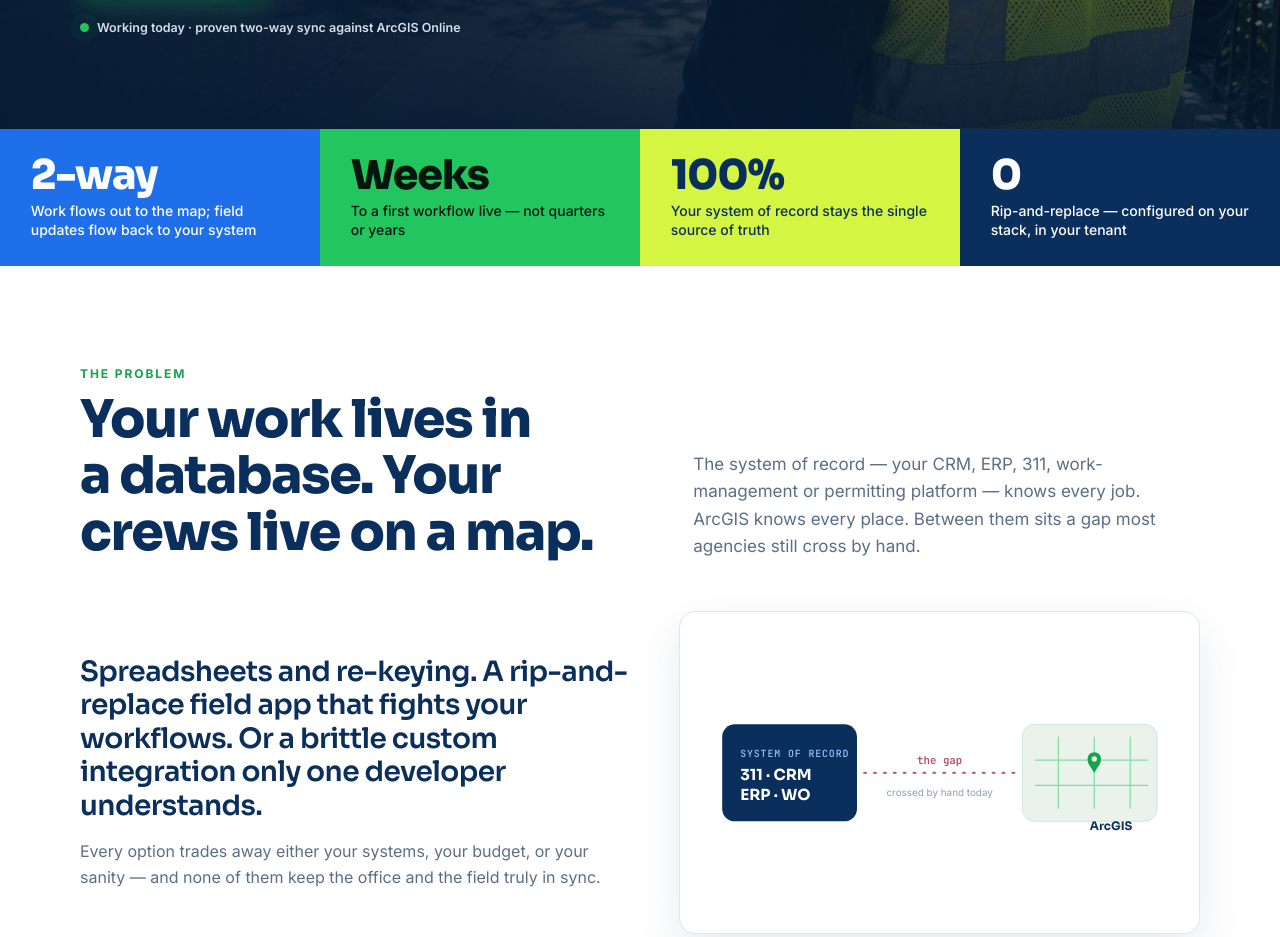
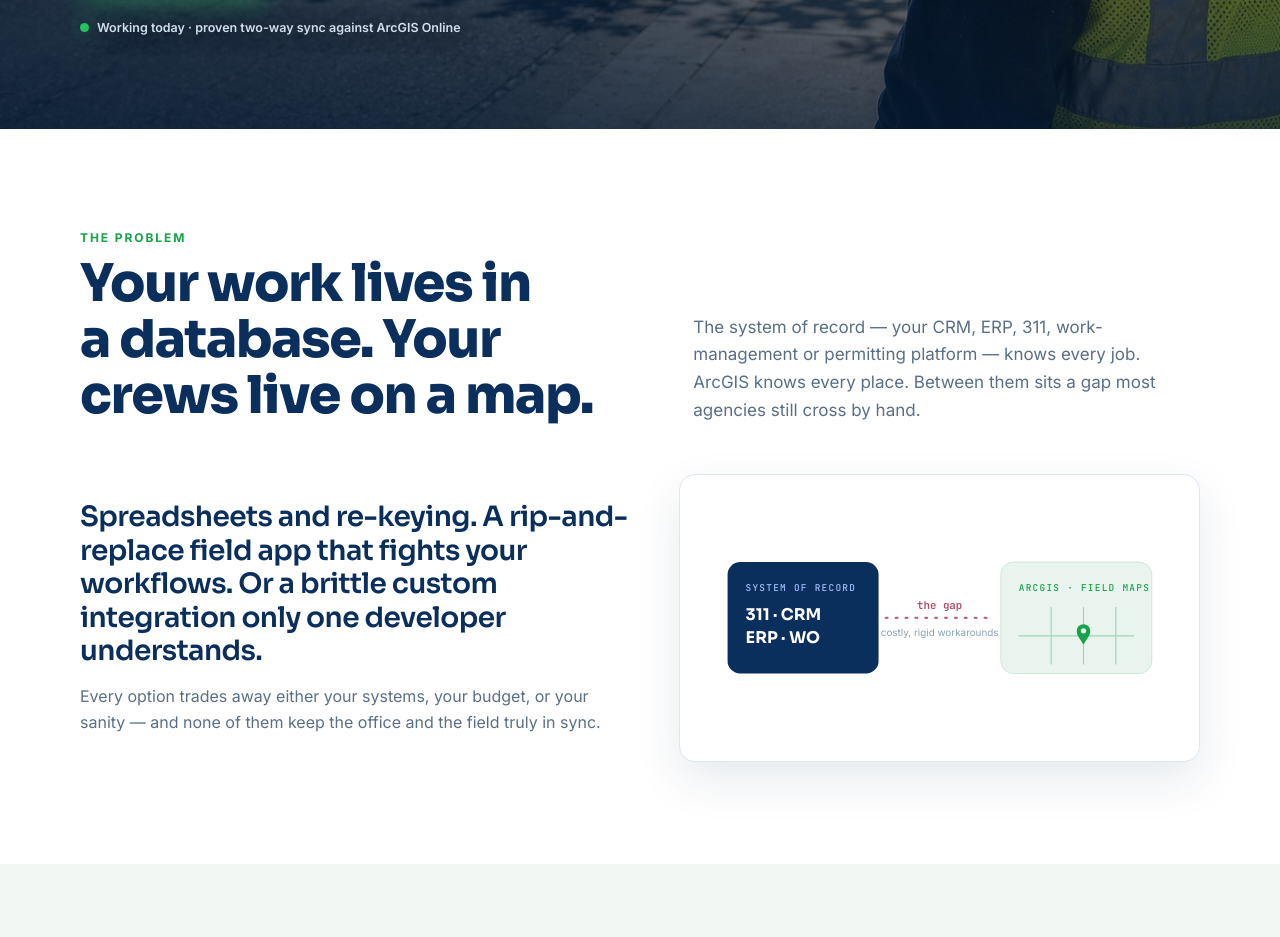
Before and after one commit to arayaek/orcserve-site, a plain HTML site: page docs/bright.html in a window 1280 px wide. Shown: the part 820-1757 px from the top of the page. Drawn offline with Linux system fonts and the light colour scheme.

Commit message:
Bright site: lighten hero scrim (show truck/crew), drop tag + stat band, fix gap diagram, rework contact form
Co-Authored-By: Claude Opus 4.8 <noreply@anthropic.com>

```diff
--- a/docs/bright.html
+++ b/docs/bright.html
@@ -75,13 +75,13 @@ header.site{position:sticky;top:0;z-index:40;background:color-mix(in srgb,var(--
 
 /* hero */
 .hero{position:relative;color:#fff;background:var(--navy-3);overflow:hidden;isolation:isolate}
-.hero-img{position:absolute;inset:0;width:100%;height:100%;object-fit:cover;object-position:center right;z-index:-2}
+.hero-img{position:absolute;inset:0;width:100%;height:100%;object-fit:cover;object-position:center;z-index:-2}
 .hero::before{content:"";position:absolute;inset:0;z-index:-1;background:
-  linear-gradient(90deg,rgba(6,27,51,.95) 0%,rgba(6,27,51,.82) 40%,rgba(6,27,51,.28) 74%,rgba(6,27,51,.05) 100%),
-  linear-gradient(0deg,rgba(6,27,51,.85) 0%,rgba(6,27,51,0) 40%)}
+  linear-gradient(90deg,rgba(6,27,51,.66) 0%,rgba(6,27,51,.46) 44%,rgba(6,27,51,.12) 70%,rgba(6,27,51,0) 88%),
+  linear-gradient(0deg,rgba(6,27,51,.74) 0%,rgba(6,27,51,.08) 46%,rgba(6,27,51,0) 72%)}
 .hero-in{min-height:min(82vh,720px);display:grid;grid-template-columns:minmax(0,1fr) auto;align-content:center;column-gap:24px;padding-block:clamp(56px,7vw,92px);position:relative}
 .hero-in>.hero-copy{grid-column:1;grid-row:1}
-.hero-copy{max-width:660px}
+.hero-copy{max-width:660px;text-shadow:0 2px 22px rgba(4,16,30,.55)}
 .hero .eyebrow{color:var(--green)}
 .hero h1{color:#fff;font-size:clamp(38px,5.6vw,72px);font-weight:800;letter-spacing:-.035em;margin-top:18px}
 .hero h1 em{font-style:normal;background:linear-gradient(100deg,#6FA6FF,var(--green) 55%,var(--lime));-webkit-background-clip:text;background-clip:text;color:transparent}
@@ -263,7 +263,6 @@ footer{background:var(--navy-3);color:#B9C8DA;padding-block:48px 28px;font-size:
 <section class="hero">
   <img class="hero-img" src="assets/hero-worker.jpg" alt="" aria-hidden="true">
   <div class="wrap hero-in">
-    <div class="tag">LIVE IN WEEKS.<br>NOT YEARS.</div>
     <div class="hero-copy">
       <div class="eyebrow">Enterprise systems &harr; ArcGIS Field Maps</div>
       <h1>Put every work order <em>on the map</em> — and every field update back in your system.</h1>
@@ -276,14 +275,6 @@ footer{background:var(--navy-3);color:#B9C8DA;padding-block:48px 28px;font-size:
     </div>
   </div>
 </section>
-
-<!-- STATS -->
-<div class="stats" aria-label="Key facts">
-  <div class="stat st1"><span class="n">2-way</span><span class="l">Work flows out to the map; field updates flow back to your system</span></div>
-  <div class="stat st2"><span class="n">Weeks</span><span class="l">To a first workflow live — not quarters or years</span></div>
-  <div class="stat st3"><span class="n">100%</span><span class="l">Your system of record stays the single source of truth</span></div>
-  <div class="stat st4"><span class="n">0</span><span class="l">Rip-and-replace — configured on your stack, in your tenant</span></div>
-</div>
 
 <!-- THE GAP -->
 <section class="sec" id="gap">
@@ -298,18 +289,21 @@ footer{background:var(--navy-3);color:#B9C8DA;padding-block:48px 28px;font-size:
         <p class="muted">Every option trades away either your systems, your budget, or your sanity — and none of them keep the office and the field truly in sync.</p>
       </div>
       <div class="diagram">
-        <svg viewBox="0 0 520 300" role="img" aria-label="A system of record and a map, with a gap between them">
-          <rect x="18" y="96" width="150" height="108" rx="14" fill="#0B2F5C"/>
-          <text x="38" y="132" fill="#9FC0FF" font-family="JetBrains Mono,monospace" font-size="11" letter-spacing="1">SYSTEM OF RECORD</text>
-          <text x="38" y="158" fill="#fff" font-family="Sora,sans-serif" font-weight="700" font-size="17">311 · CRM</text>
-          <text x="38" y="180" fill="#fff" font-family="Sora,sans-serif" font-weight="700" font-size="17">ERP · WO</text>
-          <rect x="352" y="96" width="150" height="108" rx="14" fill="#E9F3EC" stroke="#CBE6D5"/>
-          <g stroke="#22C55E" stroke-width="1.4" opacity=".5"><line x1="392" y1="110" x2="392" y2="190"/><line x1="432" y1="110" x2="432" y2="190"/><line x1="472" y1="110" x2="472" y2="190"/><line x1="366" y1="136" x2="492" y2="136"/><line x1="366" y1="164" x2="492" y2="164"/></g>
-          <g transform="translate(432,150)" fill="#16A34A"><path d="M0 0C-4 -7 -7.5 -10 -7.5 -15.5A7.5 7.5 0 1 1 7.5 -15.5C7.5 -10 4 -7 0 0Z"/><circle cx="0" cy="-15.5" r="3" fill="#E9F3EC"/></g>
-          <text x="427" y="214" fill="#0B2F5C" font-family="Sora,sans-serif" font-weight="700" font-size="13">ArcGIS</text>
-          <path d="M176 150 H 344" stroke="#C0637A" stroke-width="2.5" stroke-dasharray="2 9" stroke-linecap="round"/>
-          <text x="260" y="140" text-anchor="middle" fill="#B04B66" font-family="JetBrains Mono,monospace" font-size="12" font-weight="600">the gap</text>
-          <text x="260" y="176" text-anchor="middle" fill="#8aa0b5" font-family="Inter,sans-serif" font-size="11">crossed by hand today</text>
+        <svg viewBox="0 0 520 260" role="img" aria-label="A system of record on the left and ArcGIS Field Maps on the right, with a gap between them">
+          <!-- left: system of record -->
+          <rect x="24" y="68" width="168" height="124" rx="14" fill="#0B2F5C"/>
+          <text x="44" y="100" fill="#9FC0FF" font-family="JetBrains Mono,monospace" font-size="10.5" letter-spacing="1.4">SYSTEM OF RECORD</text>
+          <text x="44" y="132" fill="#fff" font-family="Sora,sans-serif" font-weight="700" font-size="18">311 · CRM</text>
+          <text x="44" y="158" fill="#fff" font-family="Sora,sans-serif" font-weight="700" font-size="18">ERP · WO</text>
+          <!-- right: ArcGIS / Field Maps (label inside, consistent with left) -->
+          <rect x="328" y="68" width="168" height="124" rx="14" fill="#EAF4EE" stroke="#CBE6D5"/>
+          <text x="348" y="100" fill="#16A34A" font-family="JetBrains Mono,monospace" font-size="10.5" letter-spacing="1.4">ARCGIS · FIELD MAPS</text>
+          <g stroke="#9DD6B4" stroke-width="1.3"><line x1="348" y1="150" x2="476" y2="150"/><line x1="384" y1="118" x2="384" y2="182"/><line x1="420" y1="118" x2="420" y2="182"/><line x1="456" y1="118" x2="456" y2="182"/></g>
+          <g transform="translate(420,160)" fill="#16A34A"><path d="M0 0C-4 -7 -7.5 -10 -7.5 -15.5A7.5 7.5 0 1 1 7.5 -15.5C7.5 -10 4 -7 0 0Z"/><circle cx="0" cy="-15.5" r="3" fill="#EAF4EE"/></g>
+          <!-- gap -->
+          <path d="M200 130 H 320" stroke="#C0637A" stroke-width="2.5" stroke-dasharray="2 9" stroke-linecap="round"/>
+          <text x="260" y="120" text-anchor="middle" fill="#B04B66" font-family="JetBrains Mono,monospace" font-size="12" font-weight="600">the gap</text>
+          <text x="260" y="150" text-anchor="middle" fill="#8aa0b5" font-family="Inter,sans-serif" font-size="11">costly, rigid workarounds</text>
         </svg>
       </div>
     </div>
@@ -451,8 +445,8 @@ footer{background:var(--navy-3);color:#B9C8DA;padding-block:48px 28px;font-size:
   <div class="wrap contact">
     <div class="info">
       <div><div class="eyebrow">Contact</div><h2>Let's put your work on the map.</h2></div>
-      <p style="color:var(--muted)">Tell us the system you run and the workflow you'd start with. You'll hear back from the person who'd actually do the work — not a call center.</p>
-      <div><h4>What to expect</h4><p>A short call, then a demo against a sample of your own request types. No rip-and-replace, no long procurement to see it work.</p></div>
+      <p style="color:var(--muted)">Tell us the system you run and the workflow you'd start with, and we'll put together a demo tailored to how OrcServe fits your operation.</p>
+      <div><h4>What to expect</h4><p>Based on what you share, we prepare a demo that walks through your workflow and shows how OrcServe fits and serves your needs — a starting point for the conversation.</p></div>
       <div><h4>Based in</h4><p>McLean, Virginia · working with agencies nationwide</p></div>
     </div>
     <form id="demo-form" novalidate>
@@ -460,9 +454,10 @@ footer{background:var(--navy-3);color:#B9C8DA;padding-block:48px 28px;font-size:
       <label><span>Work email <span class="req">*</span></span><input id="f-email" name="email" type="email" autocomplete="email" required></label>
       <label>Agency / organization<input id="f-co" name="organisation" autocomplete="organization"></label>
       <label>Your system of record<select id="f-sys" name="system"><option>311 / CRM</option><option>Cityworks</option><option>Salesforce</option><option>SAP / ERP</option><option>Work-management / CMMS</option><option>Permitting</option><option>Other / not sure</option></select></label>
+      <label>Field / integration software in use <span style="color:var(--muted);font-weight:500">(optional)</span><select id="f-tools" name="tools"><option value="">— none / not sure —</option><option>Esri Field Maps</option><option>Cityworks</option><option>Rubicon / Routeware</option><option>VertiGIS</option><option>Cartegraph</option><option>Accela</option><option>Salesforce</option><option>FME (Safe Software)</option><option>Custom in-house app</option><option>Other (describe below)</option></select></label>
       <label>Role<input id="f-role" name="role" autocomplete="organization-title"></label>
       <label>Phone<input id="f-phone" name="phone" type="tel" autocomplete="tel"></label>
-      <label class="full"><span>What would you start with? <span class="req">*</span></span><textarea id="f-msg" name="message" required placeholder="e.g. potholes and illegal dumping from our 311 system, worked in Field Maps"></textarea></label>
+      <label class="full"><span>Tell us about your workflow <span class="req">*</span></span><textarea id="f-msg" name="message" required placeholder="Share as much or as little as you like — even a sentence helps us tailor the demo. We'll go deeper on the call."></textarea></label>
       <div class="hp" aria-hidden="true"><label>Leave this empty<input id="f-hp" name="_honey" tabindex="-1" autocomplete="off"></label></div>
       <button class="btn green full" type="submit" id="f-send" style="justify-self:start">Request a demo</button>
       <div class="sent" id="sent" role="status" hidden>Thanks — your request is in. We'll get back to you shortly.</div>
@@ -507,7 +502,7 @@ footer{background:var(--navy-3);color:#B9C8DA;padding-block:48px 28px;font-size:
     ['f-name','f-email','f-msg'].forEach(function(id){document.getElementById(id).setAttribute('data-touched','1')});
     if(!form.checkValidity()){errBox.textContent='Please add your name, a valid work email, and what you’d start with.';errBox.hidden=false;return}
     if(v('f-hp')){okBox.hidden=false;form.reset();return}
-    var data={name:v('f-name'),email:v('f-email'),organisation:v('f-co'),system:v('f-sys'),role:v('f-role'),phone:v('f-phone'),message:v('f-msg'),
+    var data={name:v('f-name'),email:v('f-email'),organisation:v('f-co'),system:v('f-sys'),tools:v('f-tools'),role:v('f-role'),phone:v('f-phone'),message:v('f-msg'),
       _subject:'ORCSERVE demo request: '+v('f-name')+(v('f-co')?' ('+v('f-co')+')':''),_template:'table',_captcha:'false',_replyto:v('f-email')};
     if(FORM_ID && FORM_ID.indexOf('REPLACE')<0){
       var fd=new FormData();Object.keys(data).forEach(function(k){fd.append(k,data[k])});
```
Also changed, not shown: studio/bright.html (+24 -29 lines).
